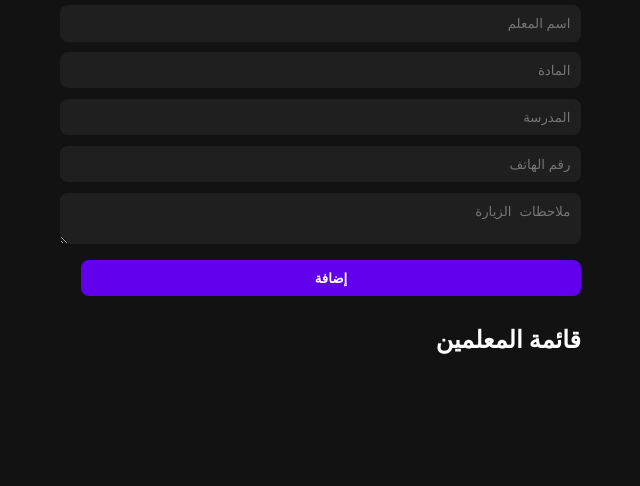
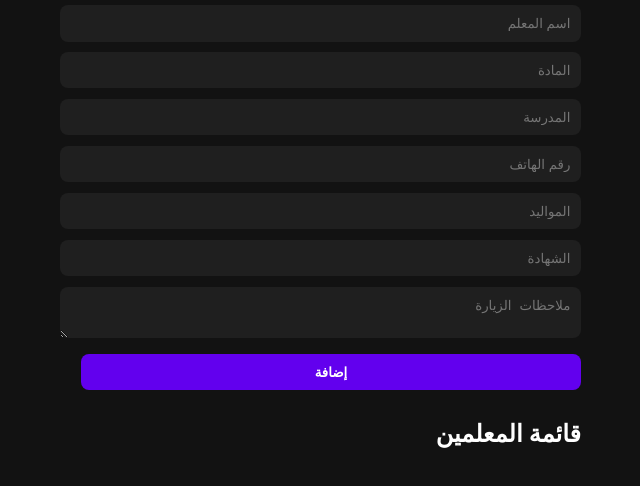
Before and after one commit to anasamaoi/teacher-managment-app, a plain HTML site: page index.html in a window 1280 px wide. Shown: the part 102-588 px from the top of the page, without its empty margins (309-949 px from the left). Drawn offline with Linux system fonts and the light colour scheme.

Commit message:
Update index.html

```diff
--- a/index.html
+++ b/index.html
@@ -17,6 +17,8 @@
       <input type="text" id="subject" placeholder="المادة" required />
       <input type="text" id="school" placeholder="المدرسة" required />
       <input type="text" id="phone" placeholder="رقم الهاتف" required />
+            <input type="text" id="school" placeholder="المواليد" required />
+      <input type="text" id="school" placeholder="الشهادة" required />
       <textarea id="notes" placeholder="ملاحظات الزيارة"></textarea>
       <button type="submit">إضافة</button>
     </form>
```
